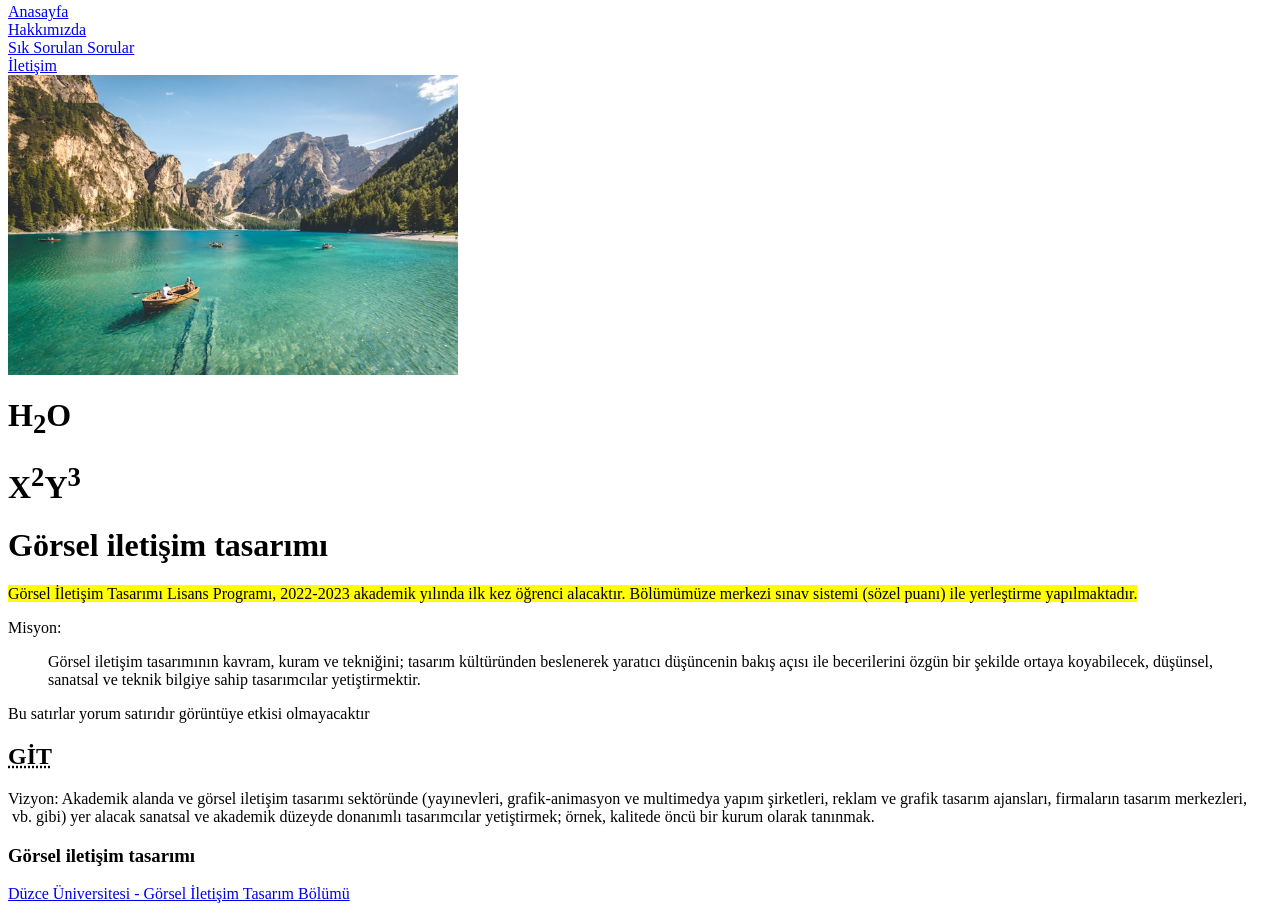
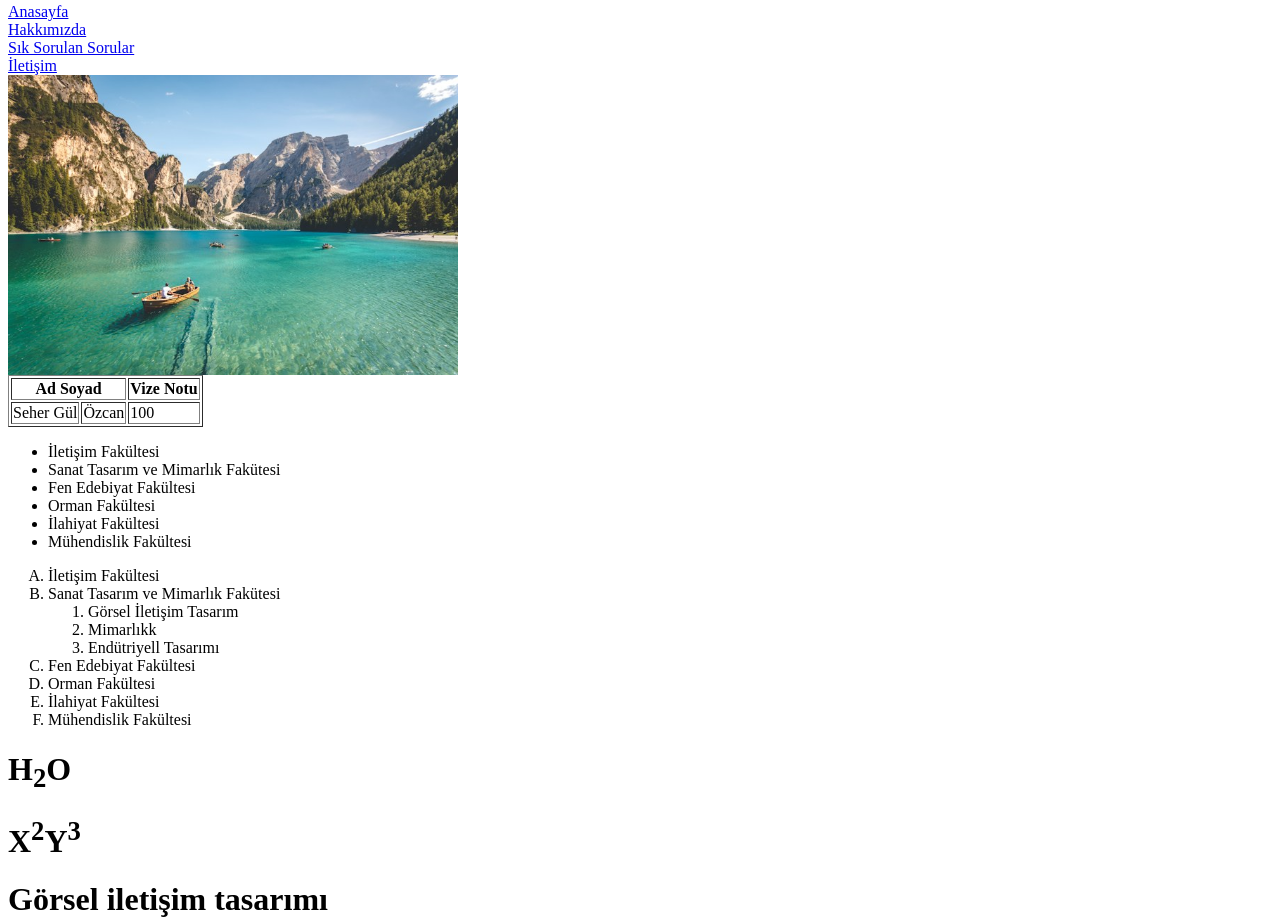
Before and after one commit to sehergulozcan294-bot/SeherGul_Ozcan, a plain HTML site: page index.html in a window 1280 px wide. Shown: the part 381-1303 px from the top of the page. Drawn offline with Linux system fonts and the light colour scheme.

Commit message:
Add files via upload

```diff
--- a/index.html
+++ b/index.html
@@ -6,6 +6,7 @@
     <meta charset="UTF-8">
     <meta name="viewport" content="width=device-width, initial-scale=1.0">
     <title>Seher Gül Özcan Kişisel Sayfasi</title>
+    <link rel="icon" href="ikon.png">
 </head>
 
 <body>
@@ -30,7 +31,52 @@
 
 <img src="images/deniz manzarası.jpg"
 alt="deniz manzarası" width="450" height="300">
+<body>
+        <table border="1">
+<tr border="1">
+<th colspan="2">Ad Soyad</th>
 
+<th>Vize Notu</th>
+
+
+</tr>
+<tr><td>Seher Gül</td>
+<td>Özcan</td>
+<td>100</td>
+</tr>
+
+    </table>
+
+    <ul>
+        <li>İletişim Fakültesi</li>
+        <li>Sanat Tasarım ve Mimarlık Fakütesi</li>
+        <li>Fen Edebiyat Fakültesi</li>
+        <li>Orman Fakültesi</li>
+        <li>İlahiyat Fakültesi</li>
+        <li>Mühendislik Fakültesi</li>
+
+    </ul>
+
+    <ol type="A">
+        <li>İletişim Fakültesi</li>
+        <li>Sanat Tasarım ve Mimarlık Fakütesi</li>
+        <ol type="1">
+<li>Görsel İletişim Tasarım</li>
+<li>Mimarlıkk</li>
+<li>Endütriyell Tasarımı</li>
+
+        </ol>
+        <li>Fen Edebiyat Fakültesi</li>
+        <li>Orman Fakültesi</li>
+        <li>İlahiyat Fakültesi</li>
+    <li>Mühendislik Fakültesi</li>
+
+
+
+
+    </ol>
+
+</body>
 
 
     <h1>H<sub>2</sub>O</h1>
```
Also changed, not shown: Sayfalar/iletişim.html (+2 -2 lines), ikon.png (added).
